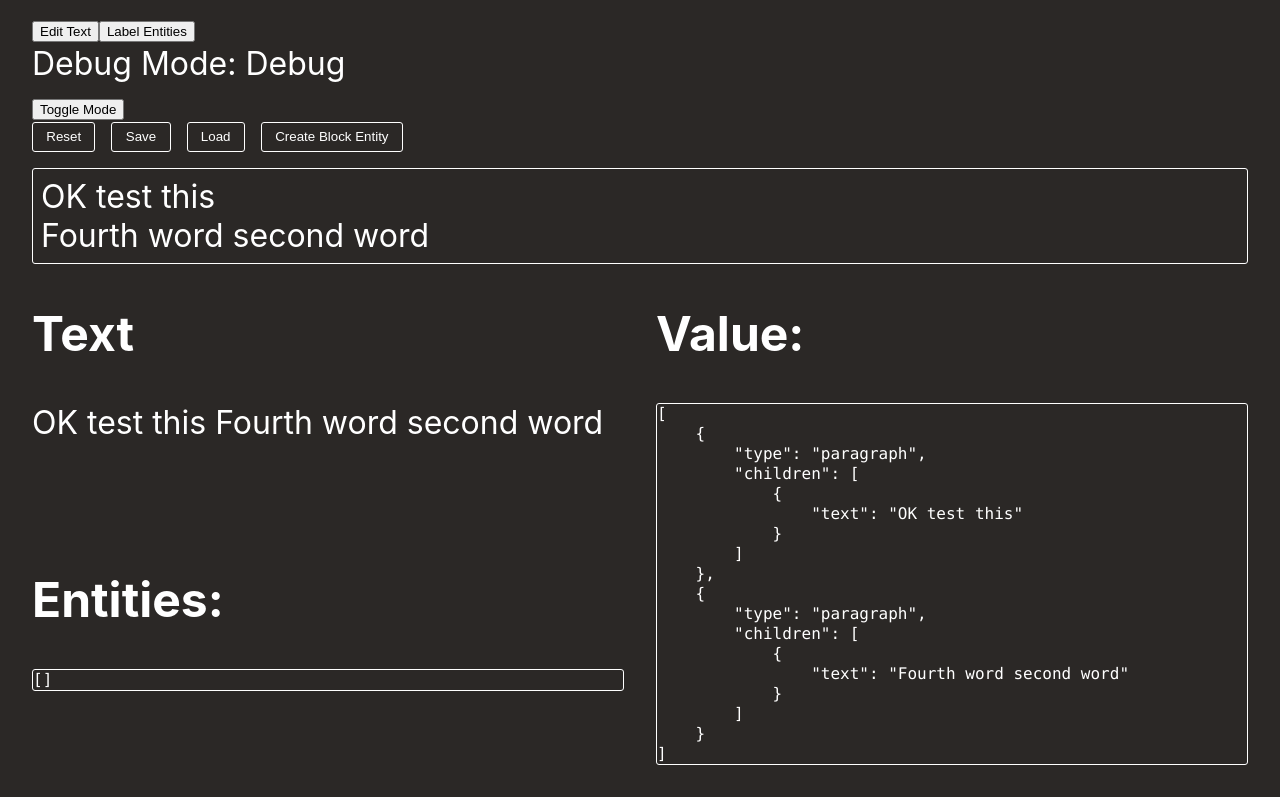
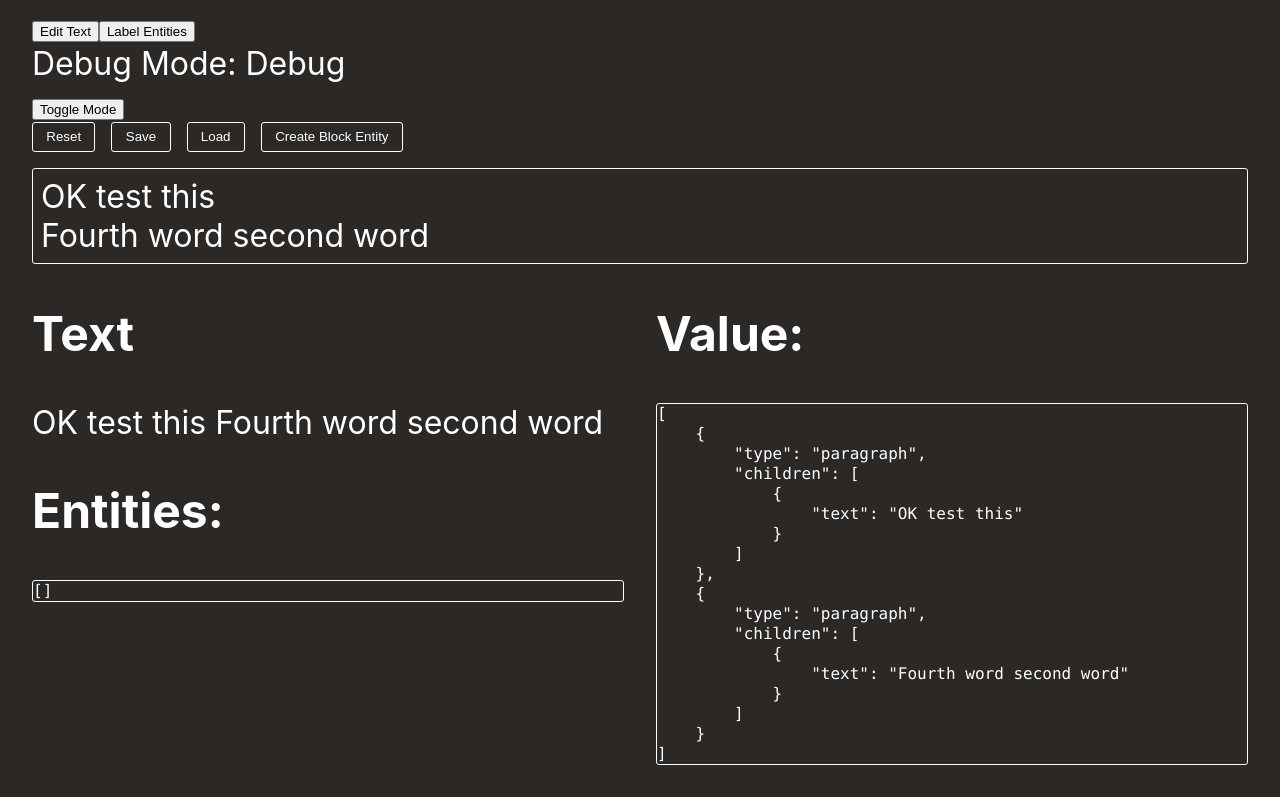
Before and after one commit to mattmazzola/slate-entity-labeler-next, a React (Create React App) app: page / in a window 1280 px wide. Shown: the part 328-1125 px from the top of the page. Built offline with nearby package versions, Linux system fonts and the light colour scheme.

Commit message:
Allow callback on entities change

```diff
--- a/src/App.tsx
+++ b/src/App.tsx
@@ -31,7 +31,7 @@ const App: React.FC = () => {
   }
 
   const onChangeEntities = (entities: IEntity<unknown>[]) => {
-    console.log({ entities })
+    setEntities(entities)
   }
 
   return (
@@ -67,9 +67,20 @@ const App: React.FC = () => {
         </section>
         <DataSection>
           <div>
-            <h2>Text</h2>
-            {text}
+            <div>
+              <h2>Text</h2>
+              {text}
+            </div>
+            <div>
+              <h2>Entities:</h2>
+              <CodeContainer>
+                <pre>
+                  <code>{entities ? JSON.stringify(entities, null, 4) : "Empty"}</code>
+                </pre>
+              </CodeContainer>
+            </div>
           </div>
+
           <ValueDiv>
             <h2>Value:</h2>
             <CodeContainer>
@@ -78,14 +89,6 @@ const App: React.FC = () => {
               </pre>
             </CodeContainer>
           </ValueDiv>
-          <div>
-            <h2>Entities:</h2>
-            <CodeContainer>
-              <pre>
-                <code>{entities ? JSON.stringify(entities, null, 4) : "Empty"}</code>
-              </pre>
-            </CodeContainer>
-          </div>
         </DataSection>
       </main>
     </Wrapper>
@@ -100,16 +103,11 @@ const Wrapper = styled.div`
 
 const DataSection = styled.section`
   display: grid;
-  grid-template: 1fr 1fr / 1fr 1fr;
-  grid-template-areas:
-    "text value"
-    "entities value";
-
+  grid-template-columns: 1fr 1fr;
   gap: 2rem;
 `
 
 const ValueDiv = styled.div`
-  grid-area: value;
 `
 
 const CodeContainer = styled.div`
--- a/src/components/EntityLabeler/EntityLabeler.tsx
+++ b/src/components/EntityLabeler/EntityLabeler.tsx
@@ -86,7 +86,7 @@ type Props = {
     debugMode: DebugMode
     onChangeValue: (value: CustomElement[]) => void
     onChangeText: (text: string) => void
-    onChangeEntities: (entities: any[]) => void
+    onChangeEntities: (entities: IEntity<unknown>[]) => void
 }
 
 const EntityLabeler: React.FC<Props> = props => {
@@ -114,7 +114,7 @@ const EntityLabeler: React.FC<Props> = props => {
                 break
             }
         }
-    }, [props.text, props.entities.length])
+    }, [props.text])
 
     React.useEffect(() => {
         if (lastLabelModeRef.current && lastLabelModeRef.current !== props.labelMode) {
--- a/src/components/EntityLabeler/utils.ts
+++ b/src/components/EntityLabeler/utils.ts
@@ -39,9 +39,24 @@ export const CustomEditor = {
     },
 
     getEntities(editor: CustomEditor) {
-        const entities = [...CustomEditor.nodes(editor, {
+        // TODO: This is only getting entities within the selection. It should get ALL entities
+        const entitiesNodeEntries = [...CustomEditor.nodes(editor, {
+            at: undefined,
             match: n => (n as CustomElement).type === 'entity',
+            mode: 'all'
         })]
+
+        const entities = entitiesNodeEntries
+            .map<IEntity<unknown>>(([node, path]) => {
+                const text = Node.string(node)
+                return {
+                    data: {
+                        text
+                    },
+                    startTokenIndex: 0,
+                    tokenLength: 0
+                }
+            })
 
         return entities
     },
```
